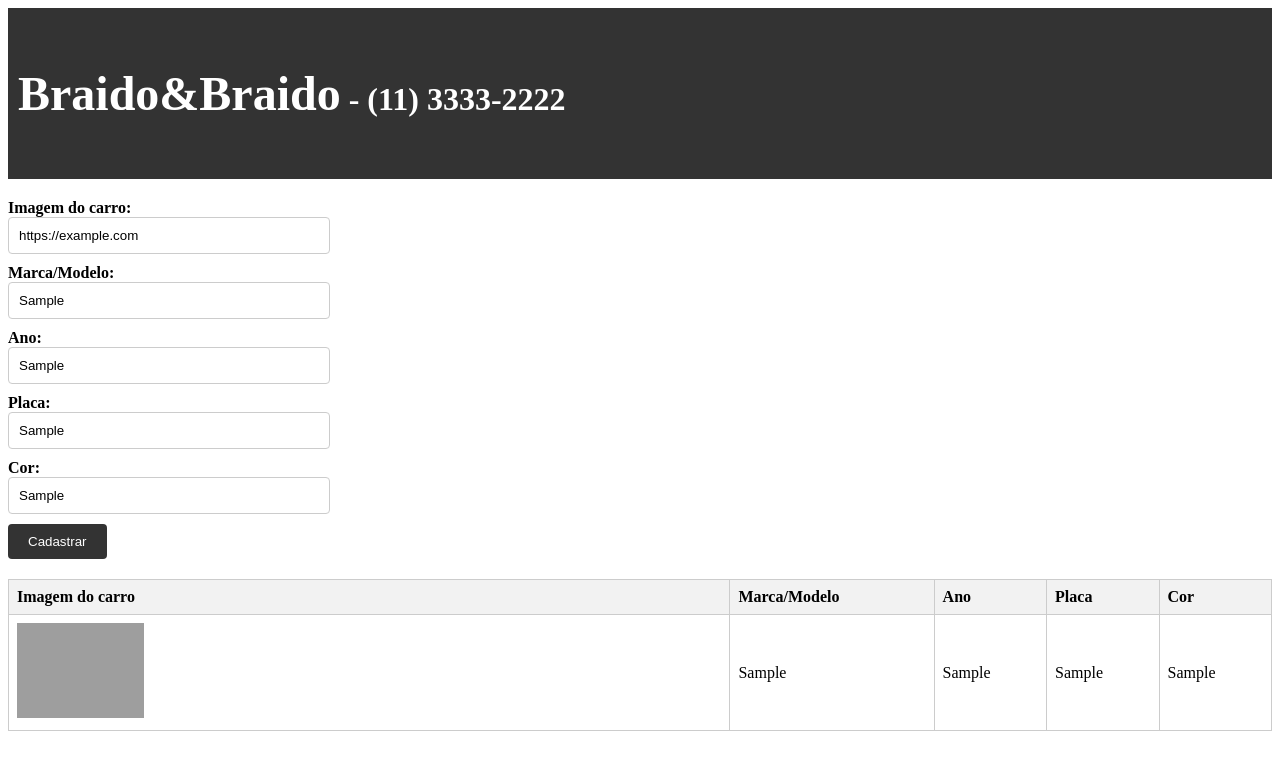
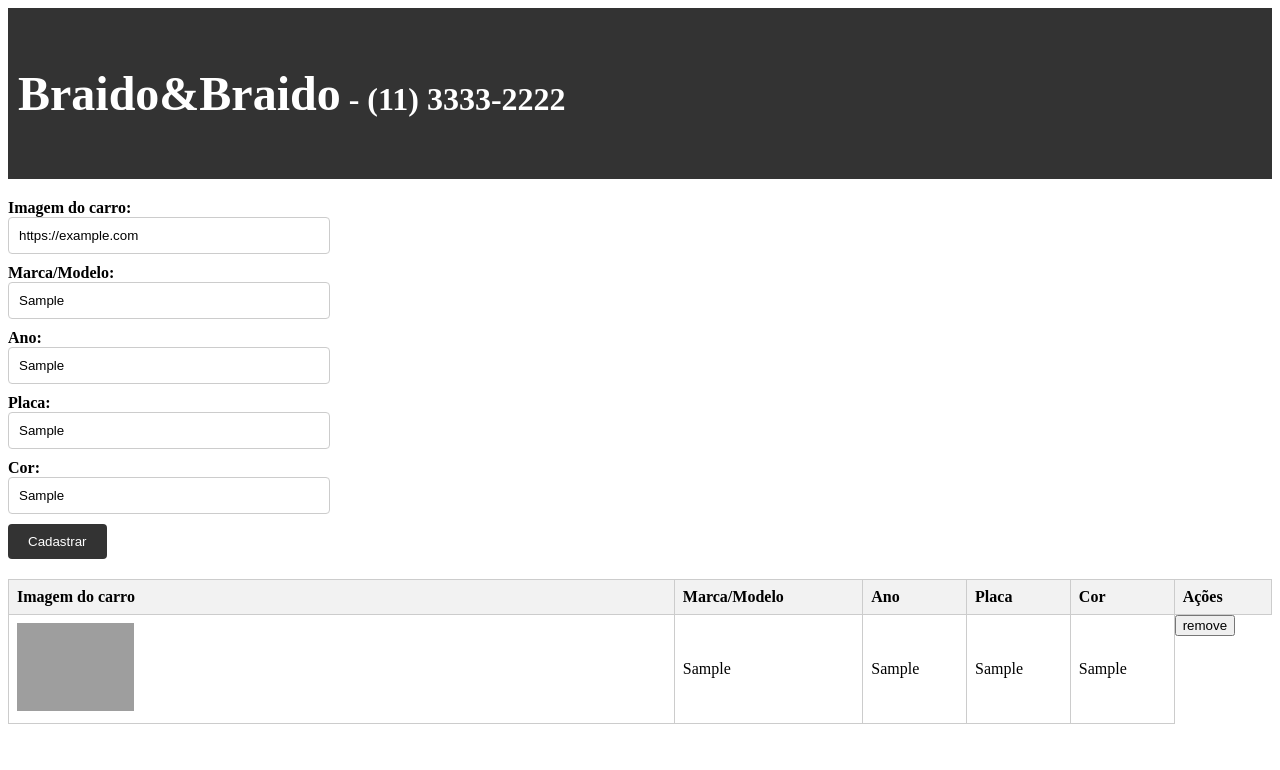
Before and after one commit to Braido350/Braido-Braido, a plain HTML site: page index.html in a window 1280 px wide. Both pictures are taken after typing "https://example.com", "Sample", "Sample", "Sample", "Sample" into the empty fields and a click on the button "Cadastrar". Drawn offline with Linux system fonts and the light colour scheme; grey boxes are pictures that could not be loaded.

Commit message:
adicionado a colubna e botão remover

```diff
--- a/challenge-29.js
+++ b/challenge-29.js
@@ -1,40 +1,19 @@
-(function (DOM, doc) {
+(function (DOM, document) {
   'use strict';
 
   /*
-  Vamos estruturar um pequeno app utilizando módulos.
-  Nosso APP vai ser um cadastro de carros. Vamos fazê-lo por partes.
-  A primeira etapa vai ser o cadastro de veículos, de deverá funcionar da
-  seguinte forma:
-  - No início do arquivo, deverá ter as informações da sua empresa - nome e
-  telefone (já vamos ver como isso vai ser feito)
-  - Ao abrir a tela, ainda não teremos carros cadastrados. Então deverá ter
-  um formulário para cadastro do carro, com os seguintes campos:
-    - Imagem do carro (deverá aceitar uma URL)
-    - Marca / Modelo
-    - Ano
-    - Placa
-    - Cor
-    - e um botão "Cadastrar"
+  Agora vamos criar a funcionalidade de "remover" um carro. Adicione uma nova
+  coluna na tabela, com um botão de remover.
 
-  Logo abaixo do formulário, deverá ter uma tabela que irá mostrar todos os
-  carros cadastrados. Ao clicar no botão de cadastrar, o novo carro deverá
-  aparecer no final da tabela.
+  Ao clicar nesse botão, a linha da tabela deve ser removida.
 
-  Agora você precisa dar um nome para o seu app. Imagine que ele seja uma
-  empresa que vende carros. Esse nosso app será só um catálogo, por enquanto.
-  Dê um nome para a empresa e um telefone fictício, preechendo essas informações
-  no arquivo company.json que já está criado.
+  Faça um pull request no seu repositório, na branch `challenge-31`, e cole
+  o link do pull request no `console.log` abaixo.
 
-  Essas informações devem ser adicionadas no HTML via Ajax.
+  Faça um pull request, também com a branch `challenge-31`, mas no repositório
+  do curso, para colar o link do pull request do seu repo.
+  */
 
-  Parte técnica:
-  Separe o nosso módulo de DOM criado nas últimas aulas em
-  um arquivo DOM.js.
-
-  E aqui nesse arquivo, faça a lógica para cadastrar os carros, em um módulo
-  que será nomeado de "app".
-  */
   function app() {
     var ajax = new XMLHttpRequest();
     var $companyName = new DOM('[data-js="company-name"]');
@@ -126,6 +105,7 @@
       appendCellToRow(newRow, formData.ano);
       appendCellToRow(newRow, formData.placa);
       appendCellToRow(newRow, formData.cor);
+      buttonRemoveCar(newRow)
       return newRow;
     }
 
@@ -134,6 +114,16 @@
       cell.textContent = value;
       row.appendChild(cell);
     }
+
+    function buttonRemoveCar(row){
+      var remove = document.createElement('button')
+      remove.textContent = 'remove';
+      remove.addEventListener('click', function() {
+        row.remove();
+      });
+      row.appendChild(remove);
+    }
+
 
     calJSON();
 }
--- a/index.html
+++ b/index.html
@@ -53,6 +53,7 @@
         <th>Ano</th>
         <th>Placa</th>
         <th>Cor</th>
+        <th>Ações</th>
       </tr>
     </thead>
     <tbody></tbody>
```
Also changed, not shown: style.css (line endings or trailing spaces).
